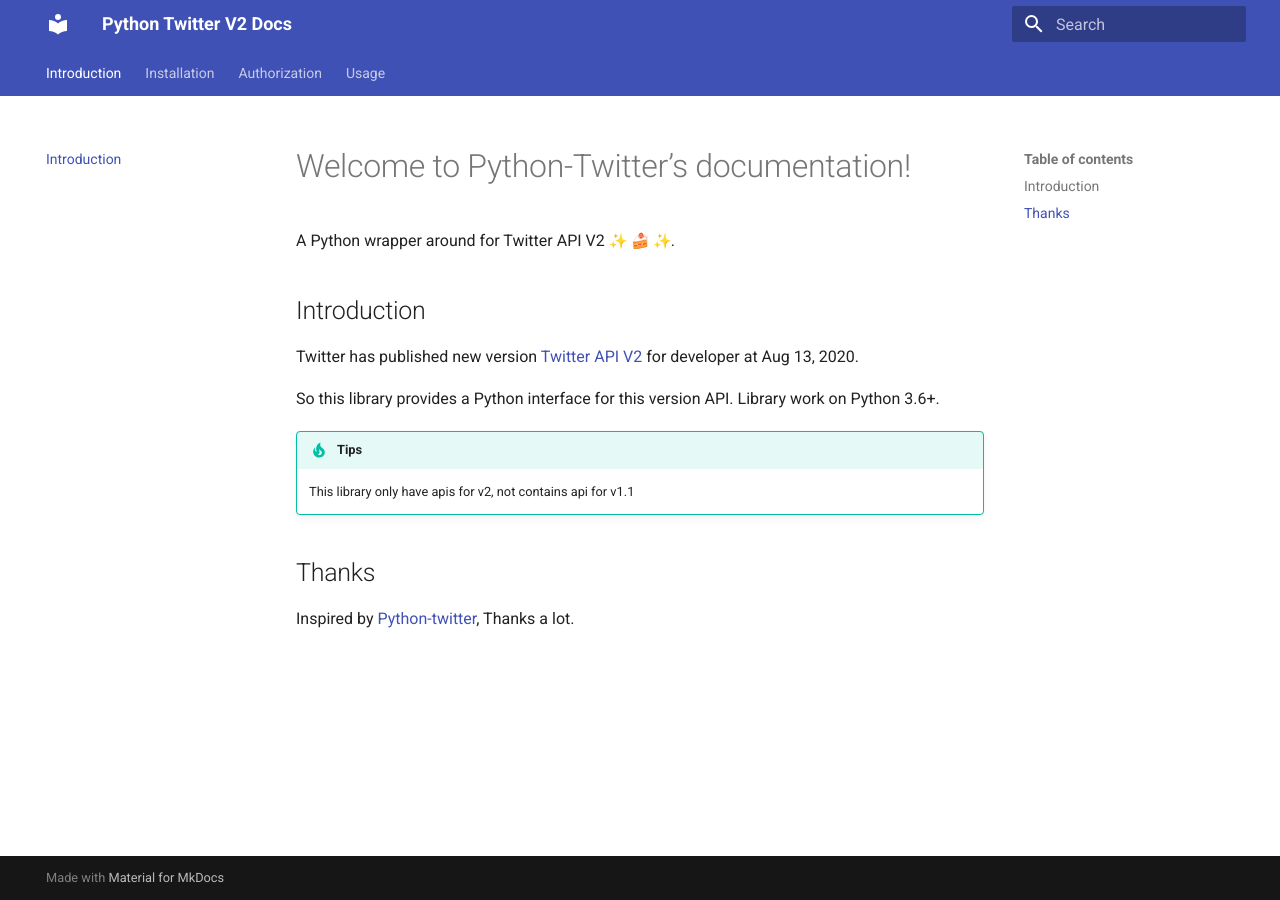
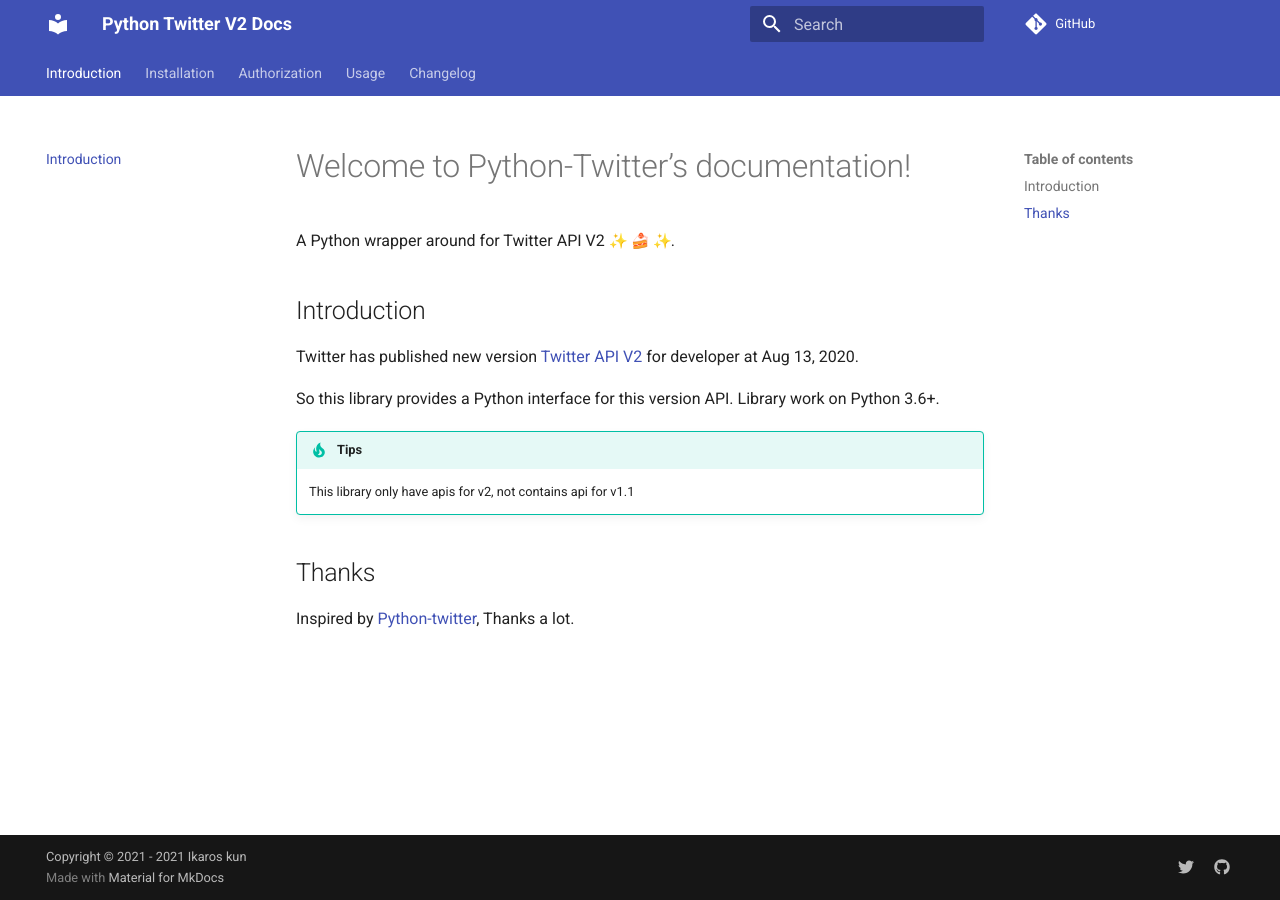
Before and after one commit to sns-sdks/python-twitter, an MkDocs documentation site: the page built from docs/docs/index.md, in a window 1280 px wide. Built offline with MkDocs 1.6.1 and Material for MkDocs 9.7.7, drawn with Linux system fonts in a browser that asks for light colours; emoji names are drawn with the system emoji font; comment, search, counter and statistics services are not loaded.

Commit message:
docs(changelog): :memo: update changelog

```diff
--- a/docs/mkdocs.yml
+++ b/docs/mkdocs.yml
@@ -1,10 +1,31 @@
 site_name: Python Twitter V2 Docs
 site_description: Docs for python-twitetr-v2 library
+repo_url: https://github.com/sns-sdks/python-twitter
+copyright: Copyright &copy; 2021 - 2021 Ikaros kun
 
 theme:
   name: material
   features:
     - navigation.tabs
+
+palette:
+  # Light mode
+  - media: "(prefers-color-scheme: light)"
+    scheme: default
+    primary: indigo
+    accent: indigo
+    toggle:
+      icon: material/toggle-switch-off-outline
+      name: Switch to dark mode
+
+  # Dark mode
+  - media: "(prefers-color-scheme: dark)"
+    scheme: slate
+    primary: blue
+    accent: blue
+    toggle:
+      icon: material/toggle-switch
+      name: Switch to light mode
 
 nav:
   - Introduction: index.md
@@ -23,6 +44,14 @@
           - Hide replies: usage/tweets/hide_reply.md
           - Likes: usage/tweets/likes.md
       - Steaming: usage/streaming.md
+  - Changelog: CHANGELOG.md
+
+extra:
+  social:
+    - icon: fontawesome/brands/twitter
+      link: https://twitter.com/realllkk520
+    - icon: fontawesome/brands/github
+      link: https://github.com/sns-sdks/python-youtube
 
 markdown_extensions:
   - codehilite
```
Also changed, not shown: docs/docs/CHANGELOG.md (added, +1 -0 lines).
